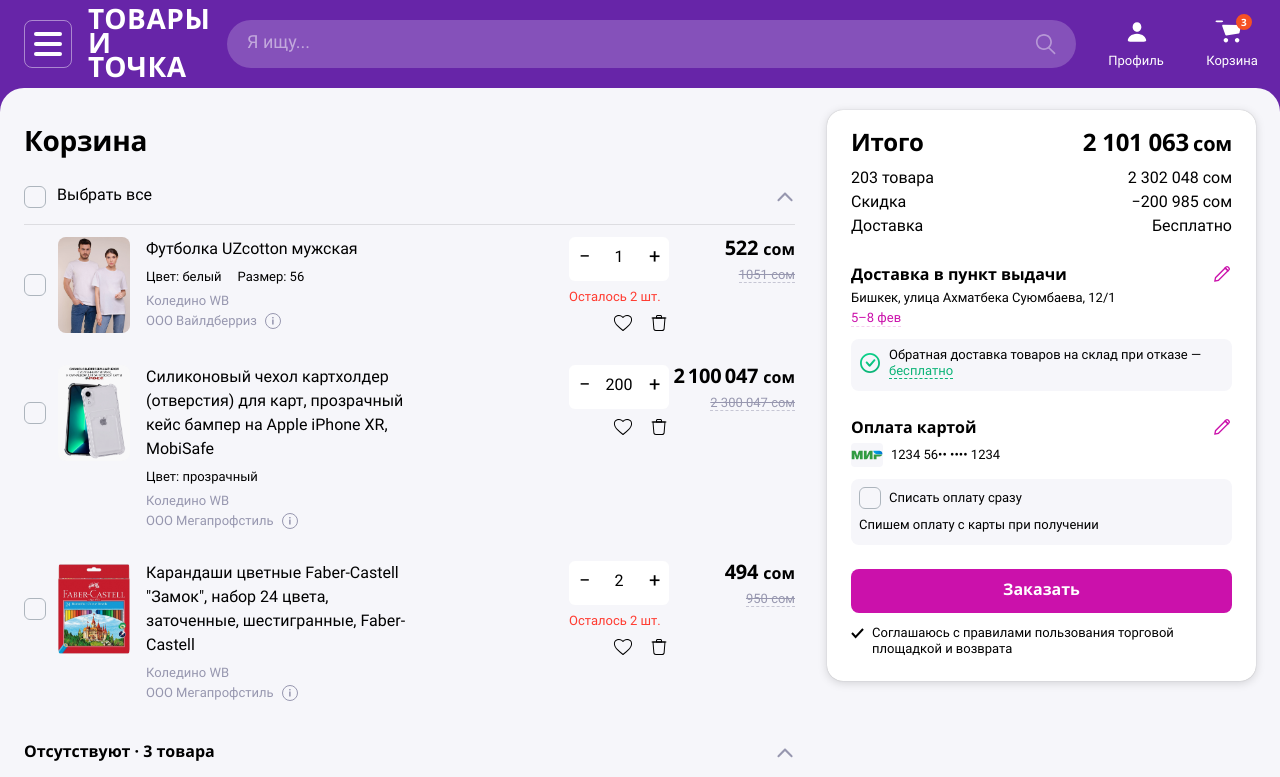
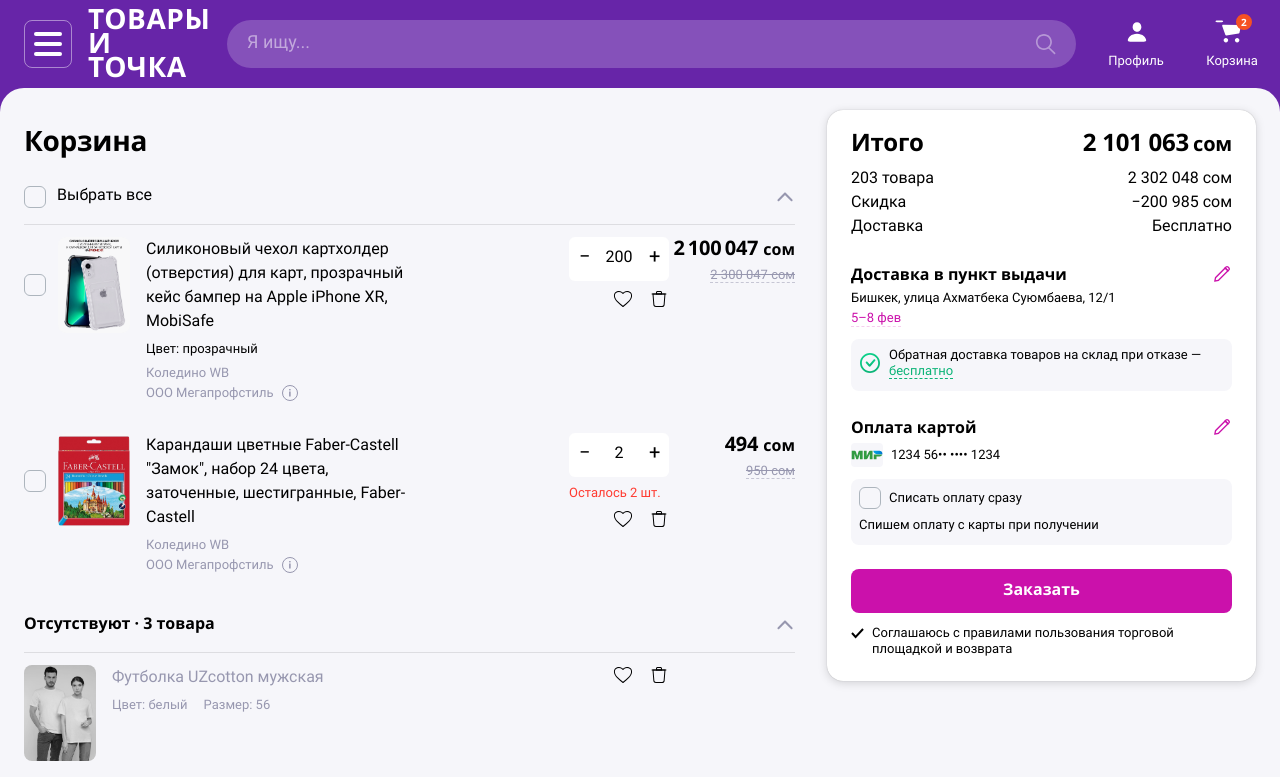
Before and after one commit to domnin997/wildberries-cart, a website: page src/index.html in a window 1280 px wide. Both pictures are taken after a click on the icon 659 px from the left and 323 px from the top of the page. Shown: the top 777 px of the page. Drawn offline with Linux system fonts and the light colour scheme.

Commit message:
interactivity works 15-30 04-10-2023

```diff
--- a/src/index.html
+++ b/src/index.html
@@ -144,7 +144,7 @@
 
                         <div class="products-container__products-list products-list">
 
-                        <div class="products-list-item">
+                        <div class="products-list-item available-item">
 
                             <div class="product">
 
@@ -301,7 +301,7 @@
 
                         </div>
 
-                        <div class="products-list-item">
+                        <div class="products-list-item available-item">
 
                             <div class="product">
 
@@ -449,7 +449,7 @@
 
                         </div>
 
-                        <div class="products-list-item">
+                        <div class="products-list-item available-item">
 
                             <div class="product">
 
--- a/src/js/index.js
+++ b/src/js/index.js
@@ -47,3 +47,34 @@
 countTotalPrice(casePrice, caseNum);
 countTotalPrice(pencilPrice, pencilNum);
 console.log(totalPrice);
+
+// Блок с количеством продуктов
+
+let availItems = document.querySelectorAll('.available-item');
+let productsNum = availItems.length;
+let prodNumIcon = document.querySelector('.menu-icons__number-of-items');
+
+availItems.forEach((item) => {
+    item.addEventListener('click', (event) => {
+        if (event.target.classList.contains('delete-icon')) {
+            item.remove();
+                updateProdNumIcon();
+        }
+    })
+})
+
+function updateProdNumIcon () {
+
+    availItems = document.querySelectorAll('.available-item');
+    productsNum = availItems.length;
+
+    if (productsNum) {
+        prodNumIcon.classList.remove('hidden');
+        prodNumIcon.innerText = productsNum;
+    } else {
+        prodNumIcon.classList.add('hidden');
+    }
+};
+
+updateProdNumIcon();
+console.log(prodNumIcon);
--- a/src/styles/footer.sass
+++ b/src/styles/footer.sass
@@ -1,5 +1,7 @@
 @import "variables.sass"
 
+.hidden
+    display: none
 
 .footer
     display: flex
```
Also changed, not shown: src/styles/footer.css, src/styles/main_style.css, src/styles/menu-icons.sass (line endings or trailing spaces).
